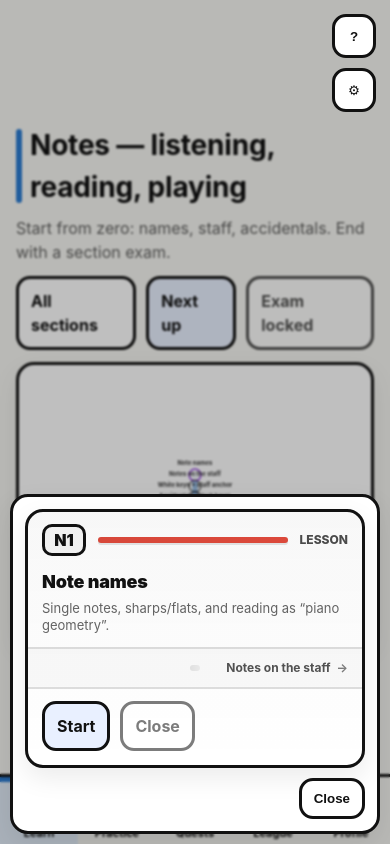
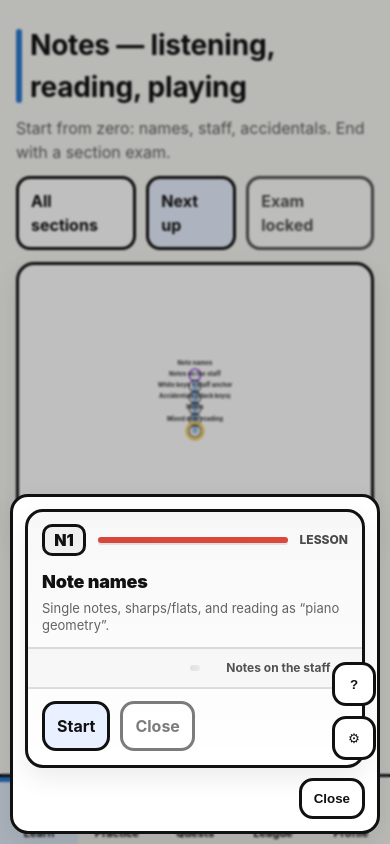
Before and after one commit to wpwcbc/ear-train-station, a React (Vite) app: page /learn/section/NOTES in a window 390 px wide. Built offline with nearby package versions, Linux system fonts and the light colour scheme.

Commit message:
Mobile: move floating quick actions above bottom tabs

```diff
--- a/src/App.css
+++ b/src/App.css
@@ -72,6 +72,14 @@
   display: grid;
   gap: 10px;
   z-index: 50;
+}
+
+@media (max-width: 900px) {
+  /* Mobile ergonomics: keep quick actions reachable, above the bottom tabs + safe area. */
+  .floatingActions {
+    top: auto;
+    bottom: calc(14px + 70px + env(safe-area-inset-bottom, 0px));
+  }
 }
 
 .configBtnFloating {
@@ -344,10 +352,10 @@
 }
 
 @media (max-width: 900px) {
-  /* Leave room for the floating ?/⚙️ buttons and bottom tabs */
+  /* Leave room for bottom tabs + the floating ?/⚙️ buttons stack (bottom-right). */
   .content {
-    padding-top: 124px;
-    padding-bottom: calc(90px + env(safe-area-inset-bottom));
+    padding-top: 24px;
+    padding-bottom: calc(90px + 120px + env(safe-area-inset-bottom));
   }
 }
 
```
